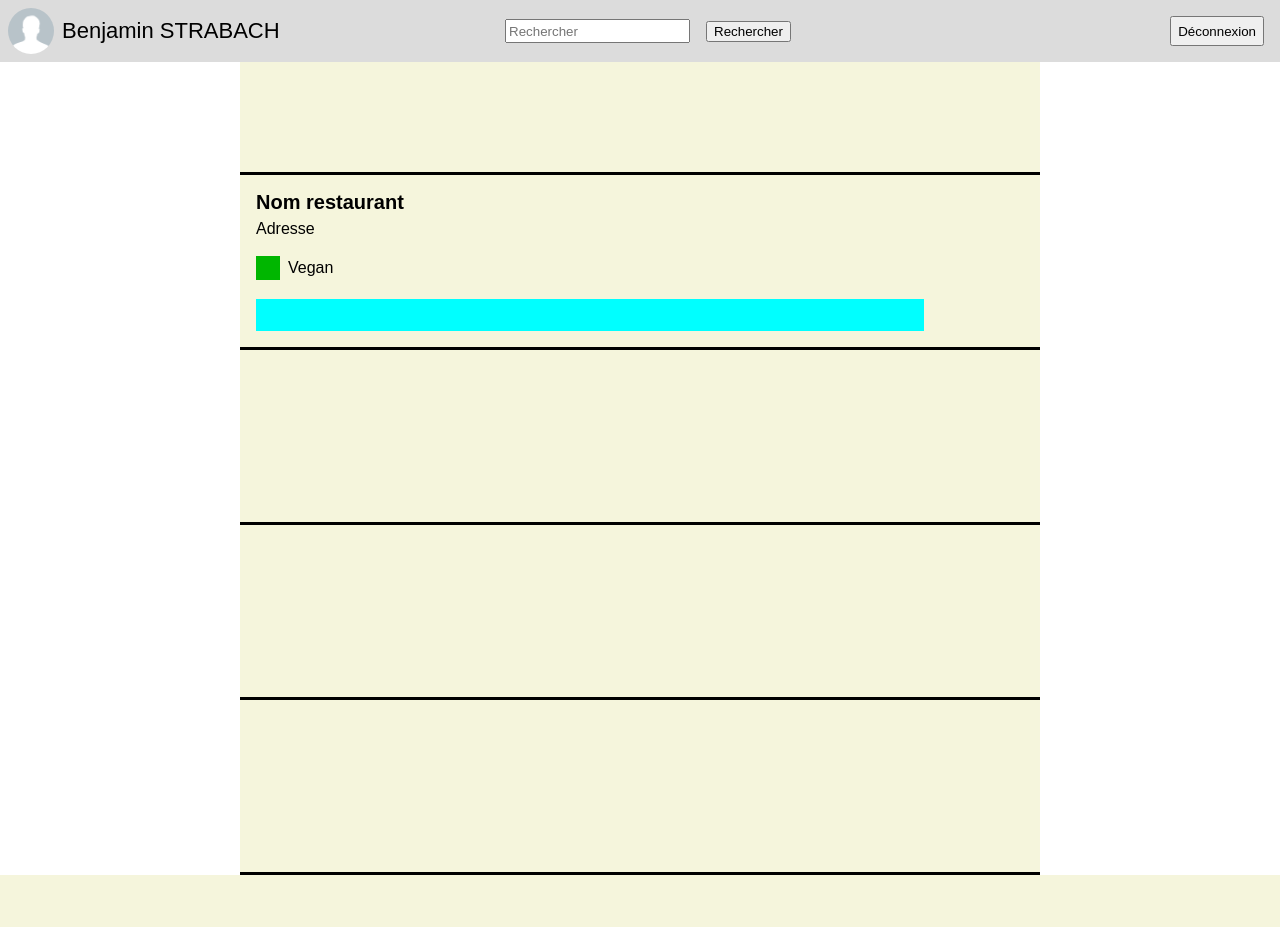
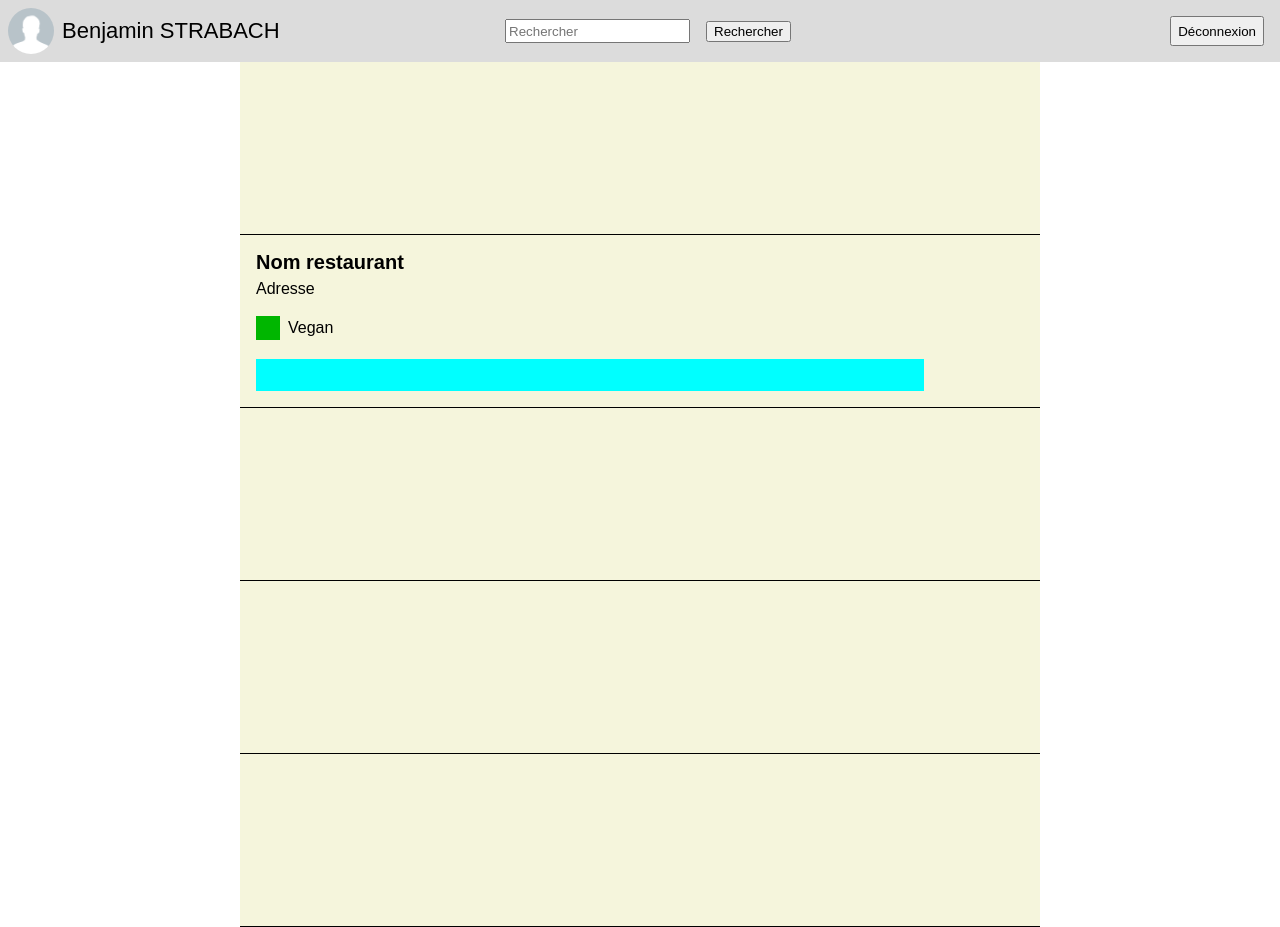
Before and after one commit to BenjaminSTRABACH/workshopb2, a PHP site: page /home.php in a window 1280 px wide. Before the commit the page ends 875 px from the top, so only its background shows below. Run offline with PHP 8.4, Linux system fonts and the light colour scheme.

Commit message:
Correction positionnement de la liste par rapport à la navbar (home)

```diff
--- a/page_home.css
+++ b/page_home.css
@@ -18,6 +18,7 @@ NAVBAR
     display: flex;
     justify-content: space-between;
     flex-direction: row;
+    z-index: 2;
 }
 
 .fond_ecran {
@@ -30,6 +31,7 @@ NAVBAR
     background-position: 50% 50%;
     background-image:url(image/blur.jpg);
     background-repeat:repeat;
+    z-index: 0;
 }
 
 .user_info {
@@ -90,9 +92,14 @@ LISTE
 */
 
 .search_list {
+    clear: both;
     display: flex;
     flex-direction: column;
     align-items: center;
+    margin-top: 62px;
+    position: absolute;
+    width: 100%;
+    z-index: 1;
 }
 
 .list {
@@ -101,11 +108,11 @@ LISTE
     padding: 16px;
     background-color: beige;
     border-bottom: solid;
+    border-width: 1px;
     display: flex;
     flex-direction: column;
     justify-content: space-between;
     align-items: flex-start;
-
     flex-wrap: nowrap;
 }
 
```
